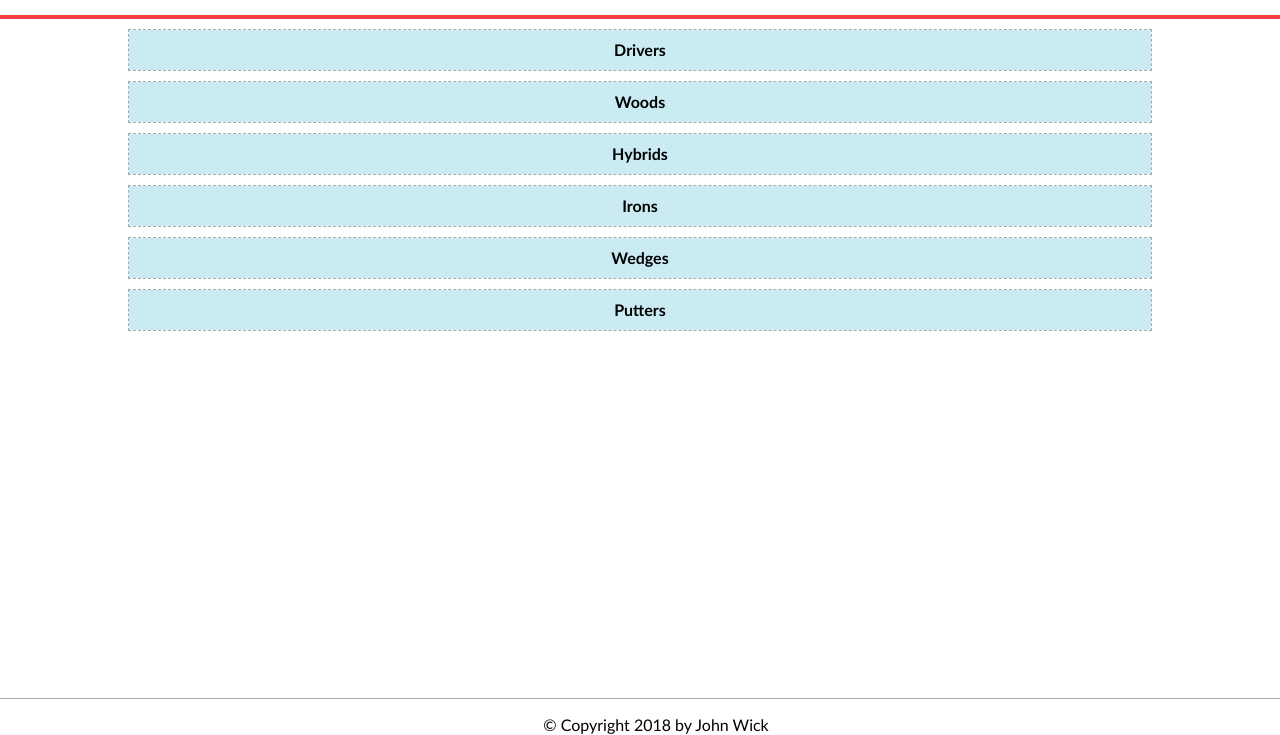
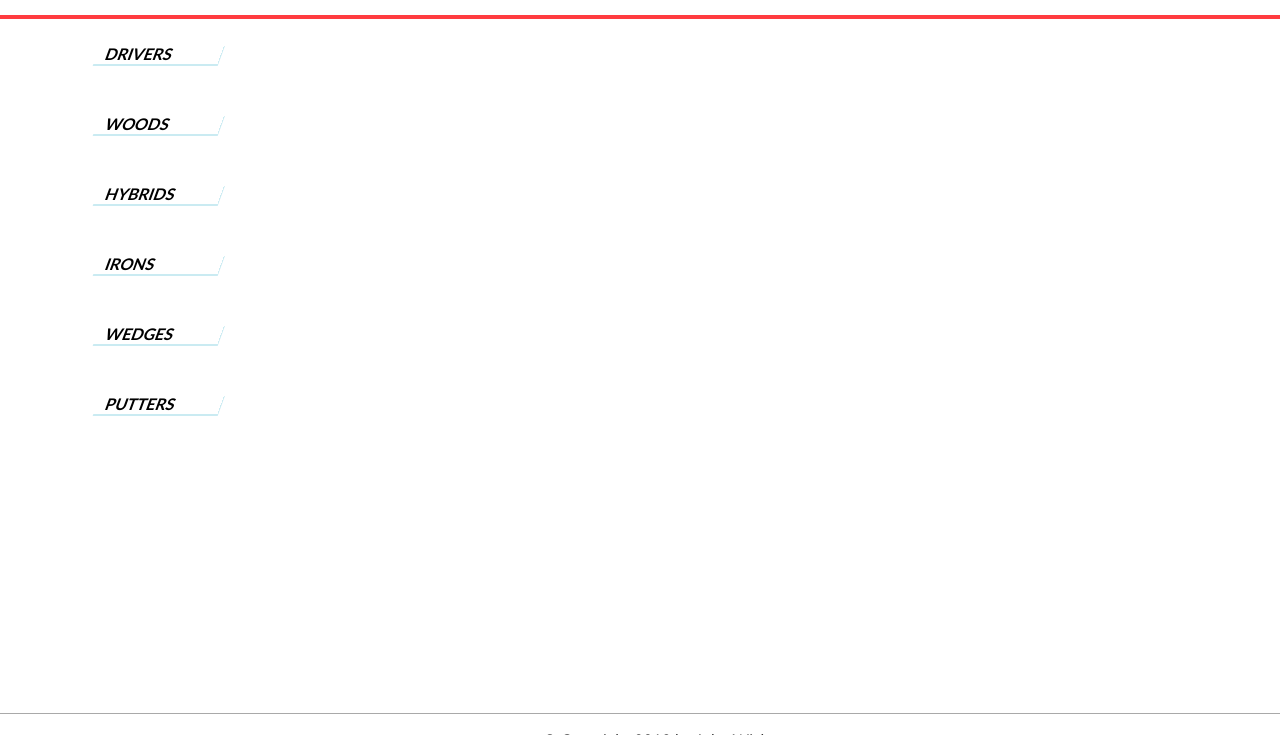
Before and after one commit to kod2nd/golf-club-specs-ui-flask, a Flask app: page /users/1 in a window 1280 px wide. Shown: the part 65-800 px from the top of the page. Run offline with Flask 2, Linux system fonts and the light colour scheme; data that the repository does not hold is empty.

Commit message:
css styling

```diff
--- a/golf_spec_ui/static/stylesheets/style.css
+++ b/golf_spec_ui/static/stylesheets/style.css
@@ -2,12 +2,12 @@ body {
   background: white;
   margin: 0;
   color: black;
-  font-family: 'Trebuchet MS', 'Lucida Sans Unicode', 'Lucida Grande', 'Lucida Sans', Arial, sans-serif
+  font-family: 'Trebuchet MS', 'Lucida Sans Unicode', 'Lucida Grande', 'Lucida Sans', Arial, sans-serif;
 }
 
 .content{
     min-height: calc(100% - 80px - 51px);
-    width: 80%;
+    width: 85%;
     margin: 0 auto;
 }
 
@@ -23,28 +23,33 @@ body {
 }
 
 .club-spec{
-    border: 1px dashed #A9A9A9;
+    /* border: 1px dashed #A9A9A9; */
     margin: 10px 0;
 }
 
 .spec-title {
-    text-align: center;
-    line-height: 40px;
-    background: #CAEBF2;
-    margin: 0;
-    height: 40px;
+    /* text-align: center; */
+    line-height: 20px;
+    box-sizing: border-box;
+    padding-left: 10px;
+    box-shadow: 1px 2px #CAEBF2;
+    margin: 25px 0;
+    height: 20px;
+    width: 125px;
+    transform: skew(-20deg)
 }
 
 .club-container {
     display: grid;
     grid-template-columns: 1fr 1fr;
+    grid-gap: 15px
 }
 
 .club {
-    margin: 10px;
     border: 1px solid #efefef;
-    box-shadow: 1px 1px #FF3B3F;
+    box-shadow: 1px 2px #FF3B3F;
     padding: 15px;
+    border-radius: 1px;
 }
 
 .club-title {
--- a/golf_spec_ui/templates/user.html
+++ b/golf_spec_ui/templates/user.html
@@ -9,7 +9,7 @@
     <div>
         {% for categories, clubs in clubCategories.items() %}
         <div class="club-spec">
-            <h4 class="spec-title">{{categories.title()}}</h4>
+            <h4 class="spec-title">{{categories.upper()}}</h4>
             <div class="club-container">
                 {% for club in clubs %}
                 <div class="club">
```
